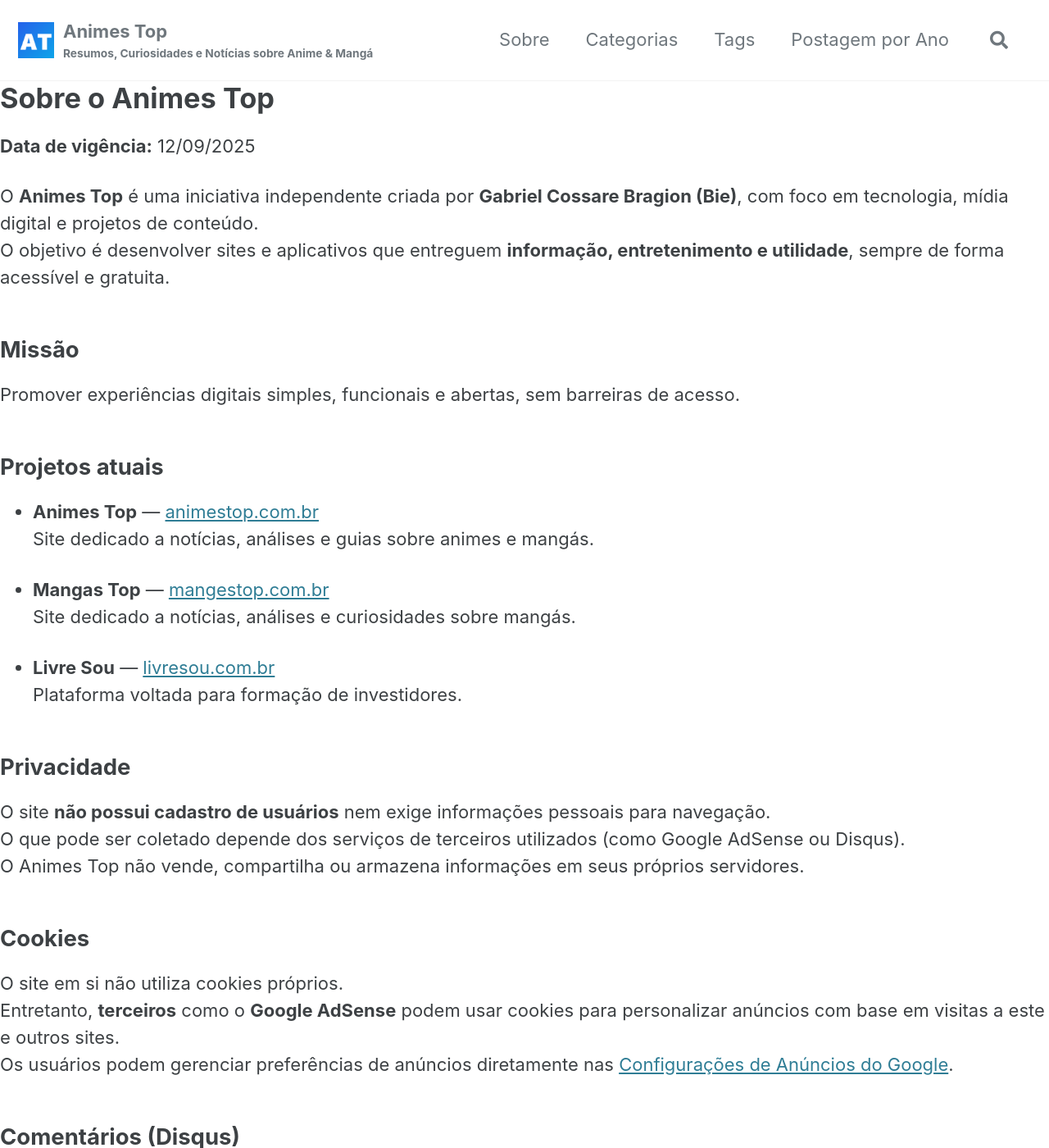
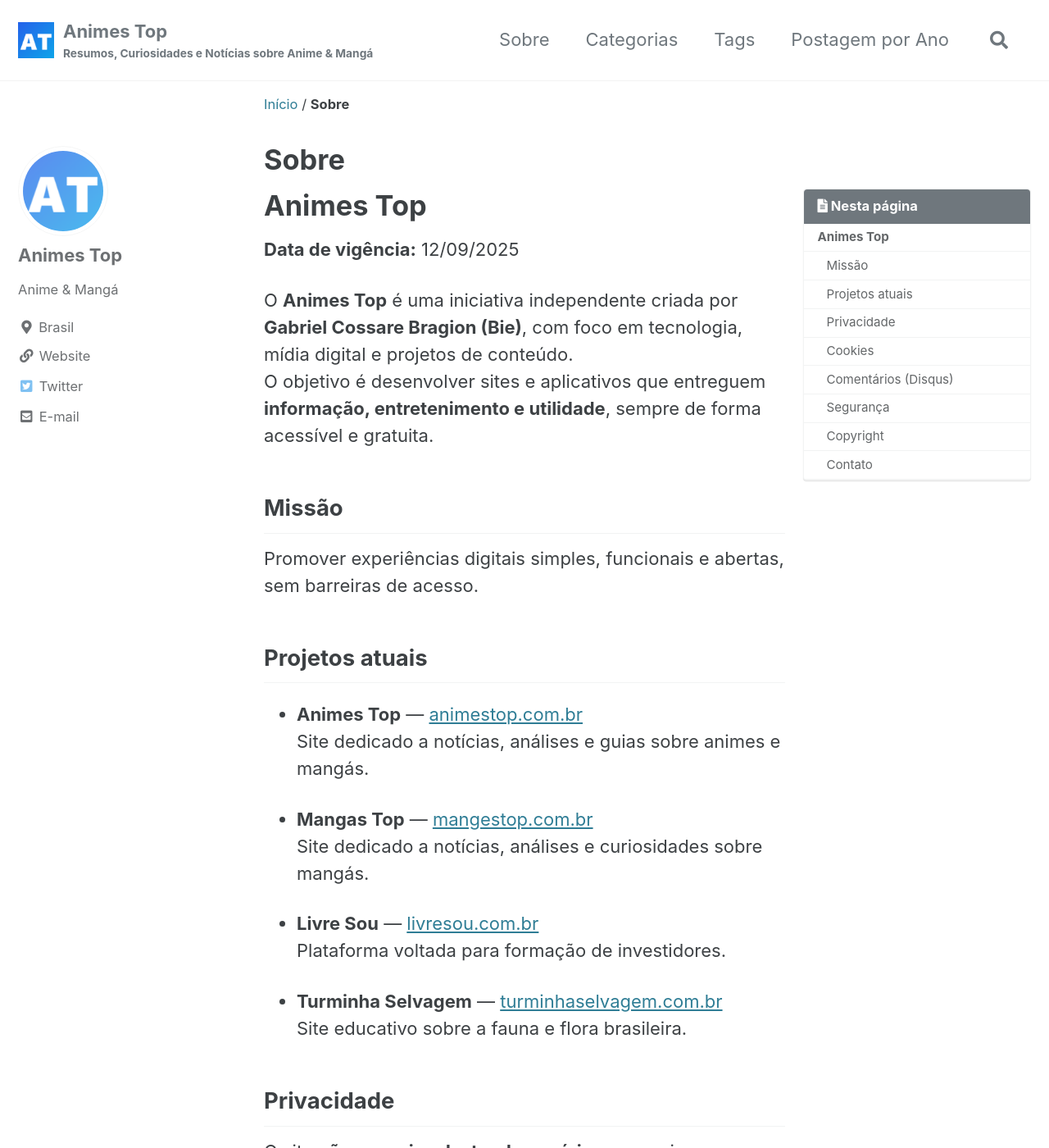
Before and after one commit to BieAnimaton/animestop, a Jekyll site: the page built from _pages/sobre.md, in a window 1280 px wide and 1400 px high. Shown: the whole window at 82% size. Built offline with Jekyll 4.4.1, drawn with Linux system fonts in a browser that asks for light colours; cached includes are drawn as plain includes; our own code applies the rules of GitHub Pages for plain Markdown files; some of the changed lines change nothing that is shown.

Commit message:
updating

```diff
--- a/_config.yml
+++ b/_config.yml
@@ -283,6 +283,12 @@
     envs: development
 
 
+# Collections
+collections:
+  regex:
+    output: true
+    permalink: /:collection/:path/
+
 # Defaults
 defaults:
   # _posts
@@ -293,7 +299,23 @@
       layout: single
       author_profile: true
       read_time: true
-      comments: true
       share: true
       related: true
-      show_date: true
+      comments : true
+      toc: true
+      toc_sticky: true
+  # _pages
+  - scope:
+      path: ""
+      type: pages
+    values:
+      layout: single
+      author_profile: true
+  # _regex
+  - scope:
+      path: ""
+      type: regex
+    values:
+      layout: single
+      author_profile: true
+      share: true
--- a/_pages/sobre.md
+++ b/_pages/sobre.md
@@ -4,7 +4,7 @@
 toc: true
 ---
 
-# Sobre o Animes Top
+# Animes Top
 
 **Data de vigência:** 12/09/2025
 
@@ -24,6 +24,9 @@
 
 - **Livre Sou** — [livresou.com.br](https://livresou.com.br)
   Plataforma voltada para formação de investidores.
+
+- **Turminha Selvagem** — [turminhaselvagem.com.br](https://turminhaselvagem.com.br)
+  Site educativo sobre a fauna e flora brasileira.
 
 ## Privacidade
 O site **não possui cadastro de usuários** nem exige informações pessoais para navegação.
```
